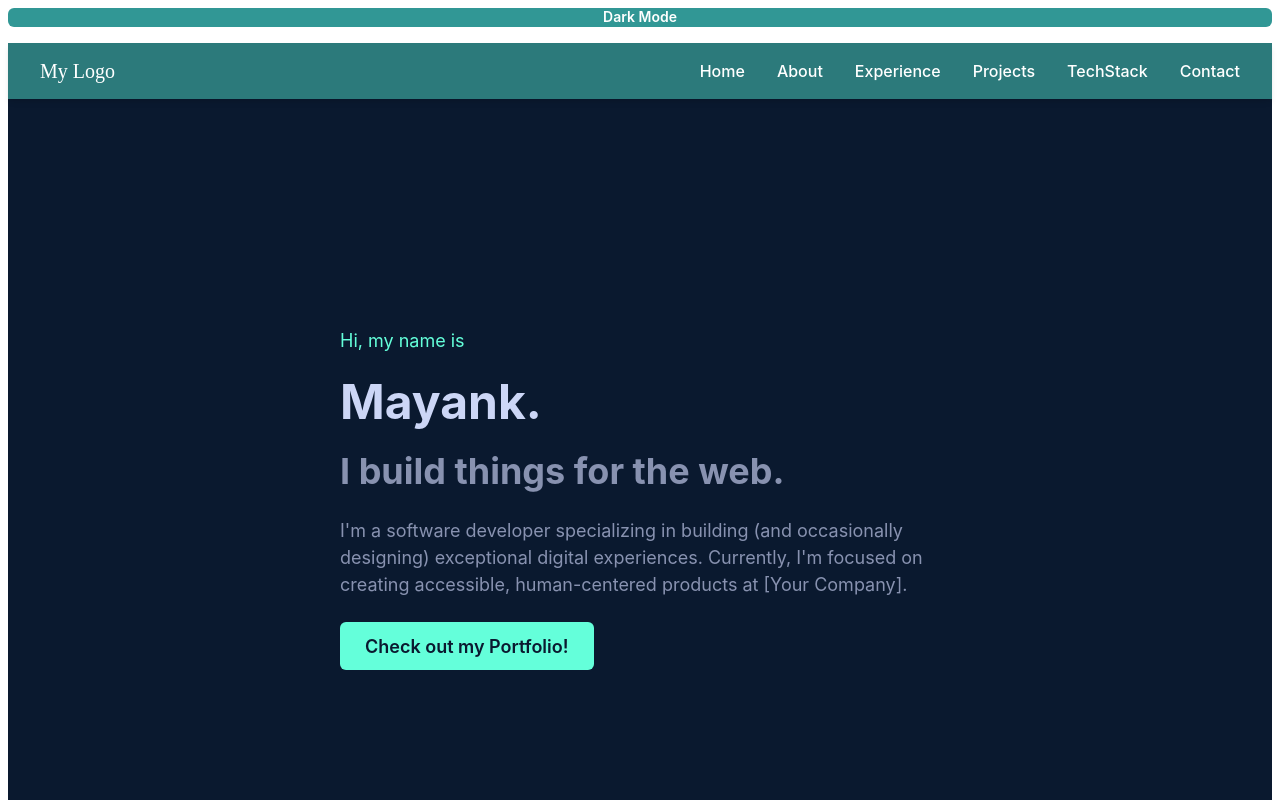
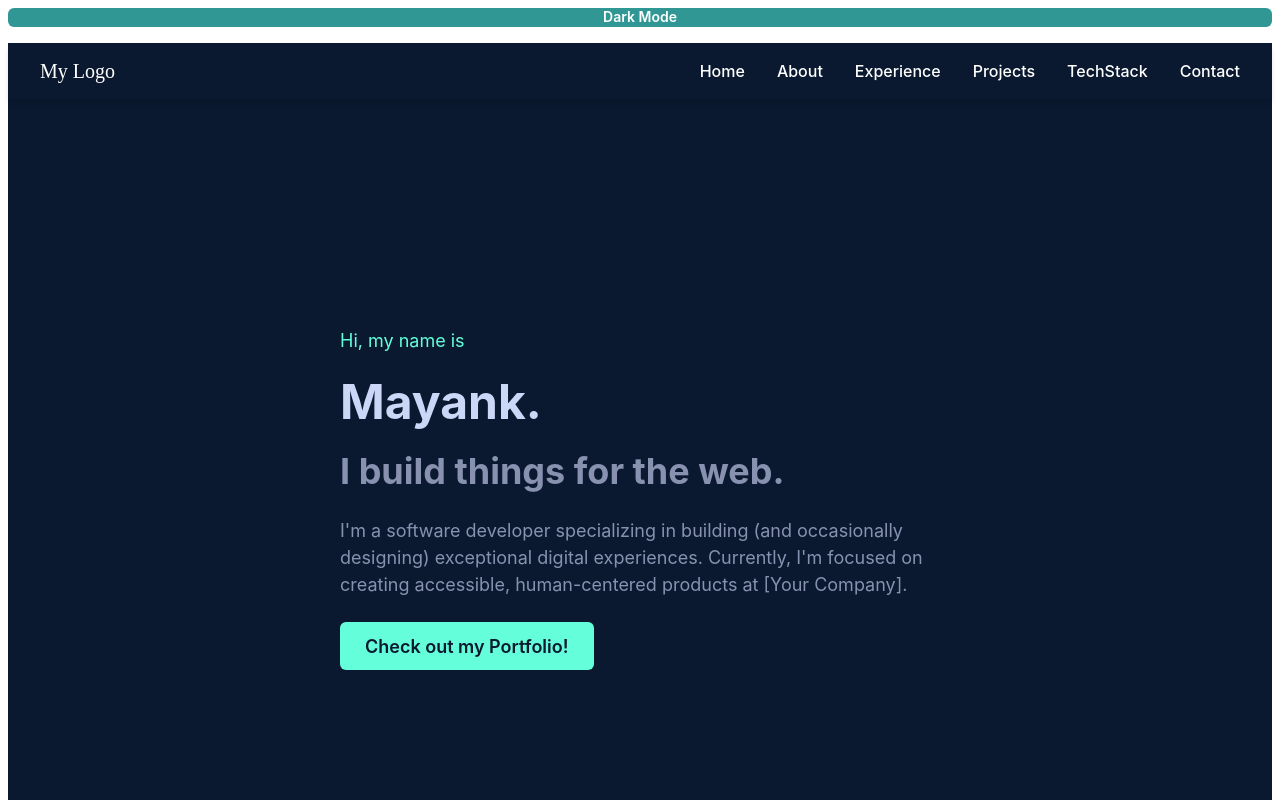
Before and after one commit to Mayankp11/Mayank-Patil-Portfolio, a React (Vite) app: page / in a window 1280 px wide. Built offline with nearby package versions, Linux system fonts and the light colour scheme.

Commit message:
Working on Navbar section

```diff
--- a/src/App.tsx
+++ b/src/App.tsx
@@ -6,7 +6,6 @@ import ColorModeSwitch from "./components/ColorModeSwitch";
 import IntroSection from "./components/IntroSection";
 import Experience2 from "./components/Experience2";
 import Projects from "./components/Projects";
-import Certifications from "./components/TechStack";
 import TechStack from "./components/TechStack";
 import Navbar from "./components/Navbar";
 
--- a/src/components/Navbar.tsx
+++ b/src/components/Navbar.tsx
@@ -5,7 +5,7 @@ const Navbar = () => {
   return (
     <Box
       as="header"
-      bg="teal.600"
+       bg="#0a192f"
       color="white"
       px={8}
       py={4}
```
